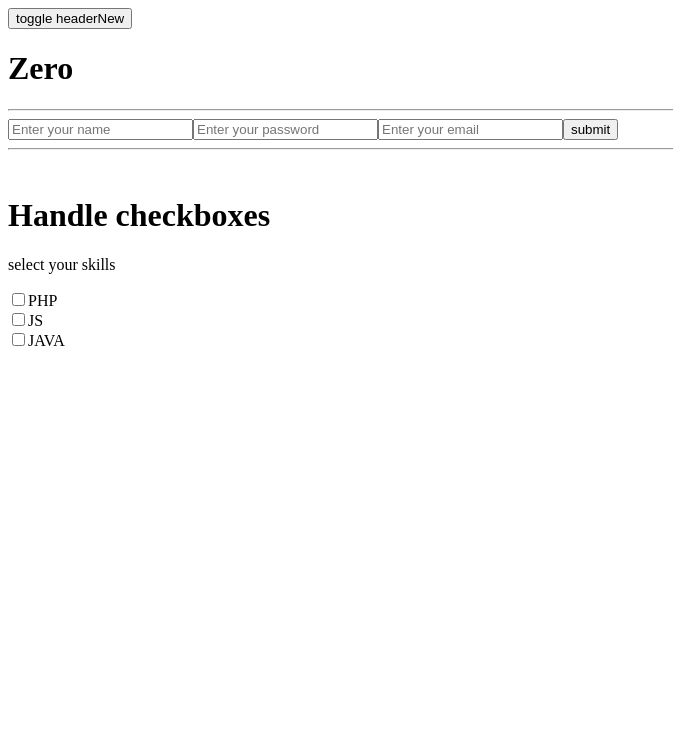
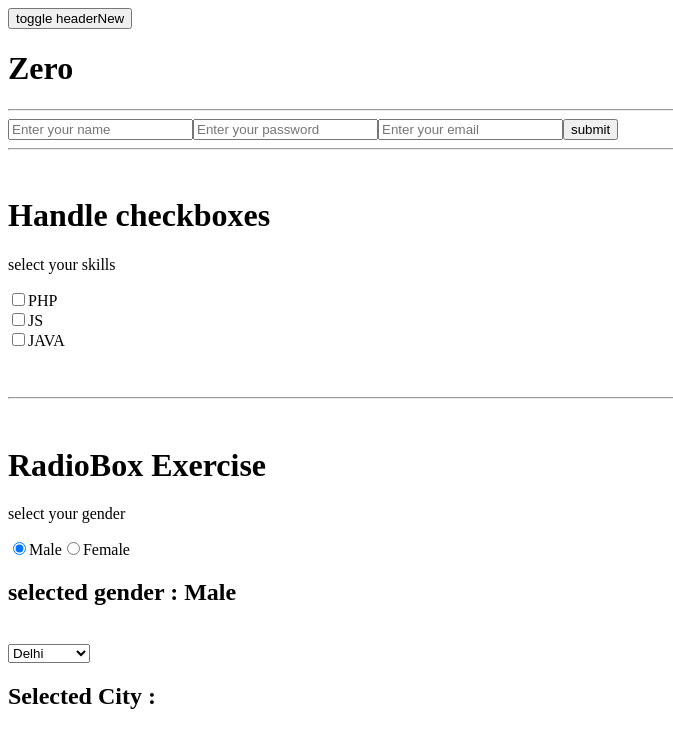
Before and after one commit to kaihatsuRONIT/reactRevision, a React (Vite) app in the folder react-blog-app/: page / in a window 1280 px wide. Shown: the top 748 px of the page, without its empty margins (0-673 px from the left). Built offline with nearby package versions, Linux system fonts and the light colour scheme.

Commit message:
cleaned app.jsx

```diff
--- a/react-blog-app/src/App.jsx
+++ b/react-blog-app/src/App.jsx
@@ -4,6 +4,7 @@ import HeaderNew from "./HeaderNew";
 import One from "./One";
 import CustomWrapper from "./CustomWrapper";
 import CheckBoxes from "./CheckBoxes";
+import RadioBox from "./RadioBox";
 
 function App() {
   const [counter,setCounter] = useState(0);
@@ -50,6 +51,10 @@ function App() {
       <hr />
       <br />
       <CheckBoxes/>
+      <br/>
+      <hr />
+      <br />
+      <RadioBox/>
     </>
   )
 }
```
